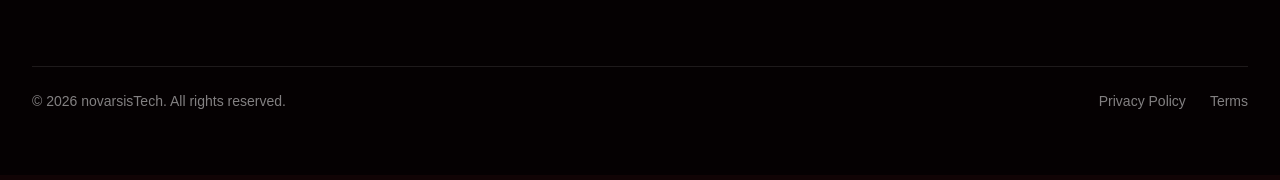
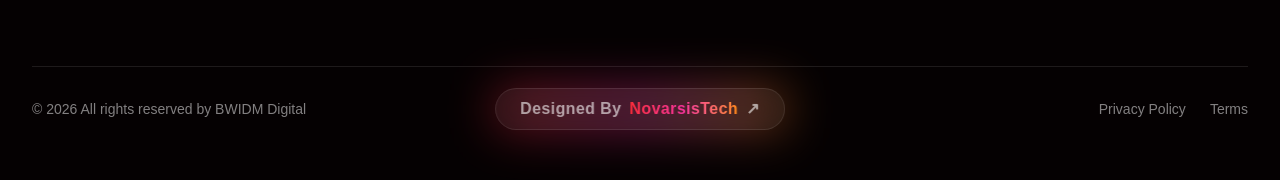
Before and after one commit to sujal-dev24/BWIDM-Digital, a Next.js app: page / in a window 1280 px wide. Shown: the part 5559-5739 px from the top of the page. Built offline with nearby package versions, Linux system fonts and the light colour scheme.

Commit message:
add company name

```diff
--- a/src/components/Footer.jsx
+++ b/src/components/Footer.jsx
@@ -86,17 +86,47 @@ export default function Footer() {
         </div>
 
         {/* 🔥 BOTTOM */}
-        <div className="mt-16 pt-6 border-t border-white/10 flex flex-col md:flex-row items-center justify-between gap-4">
+        <div className="mt-16 pt-8 border-t border-white/10 flex flex-col md:flex-row items-center justify-between gap-6 relative">
 
-        <Link href="https://novarsistech.com/" target="_blank">
+          {/* LEFT */}
           <p className="text-white/50 text-sm">
-            © 2026 novarsisTech. All rights reserved.
+            © 2026 All rights reserved by BWIDM Digital
           </p>
-        </Link>
 
+          {/* 🔥 CENTER - MAIN ATTRACTION */}
+          <div className="absolute left-1/2 -translate-x-1/2">
+
+            <a
+              href="https://novarsistech.com/"
+              target="_blank"
+              rel="noopener noreferrer"
+              className="group relative inline-block"
+            >
+              {/* Glow Effect */}
+              <span className="absolute inset-0 blur-xl bg-gradient-to-r from-red-500 via-pink-500 to-orange-400 opacity-40 group-hover:opacity-70 transition"></span>
+
+              {/* Text */}
+              <span className="relative text-sm md:text-base font-semibold tracking-wide px-6 py-2 rounded-full border border-white/10 backdrop-blur-md bg-white/5 text-white flex items-center gap-2 group-hover:scale-105 transition">
+
+                <span className="text-white/60">Designed By</span>
+
+                <span className="bg-gradient-to-r from-red-500 via-pink-500 to-orange-400 bg-clip-text text-transparent font-bold">
+                  NovarsisTech
+                </span>
+
+                <span className="opacity-60 group-hover:translate-x-1 transition">
+                  ↗
+                </span>
+
+              </span>
+            </a>
+
+          </div>
+
+          {/* RIGHT */}
           <div className="flex items-center gap-6 text-white/50 text-sm">
-            <Link href="#" className="hover:text-white">Privacy Policy</Link>
-            <Link href="#" className="hover:text-white">Terms</Link>
+            <Link href="#" className="hover:text-white transition">Privacy Policy</Link>
+            <Link href="#" className="hover:text-white transition">Terms</Link>
           </div>
 
         </div>
```
